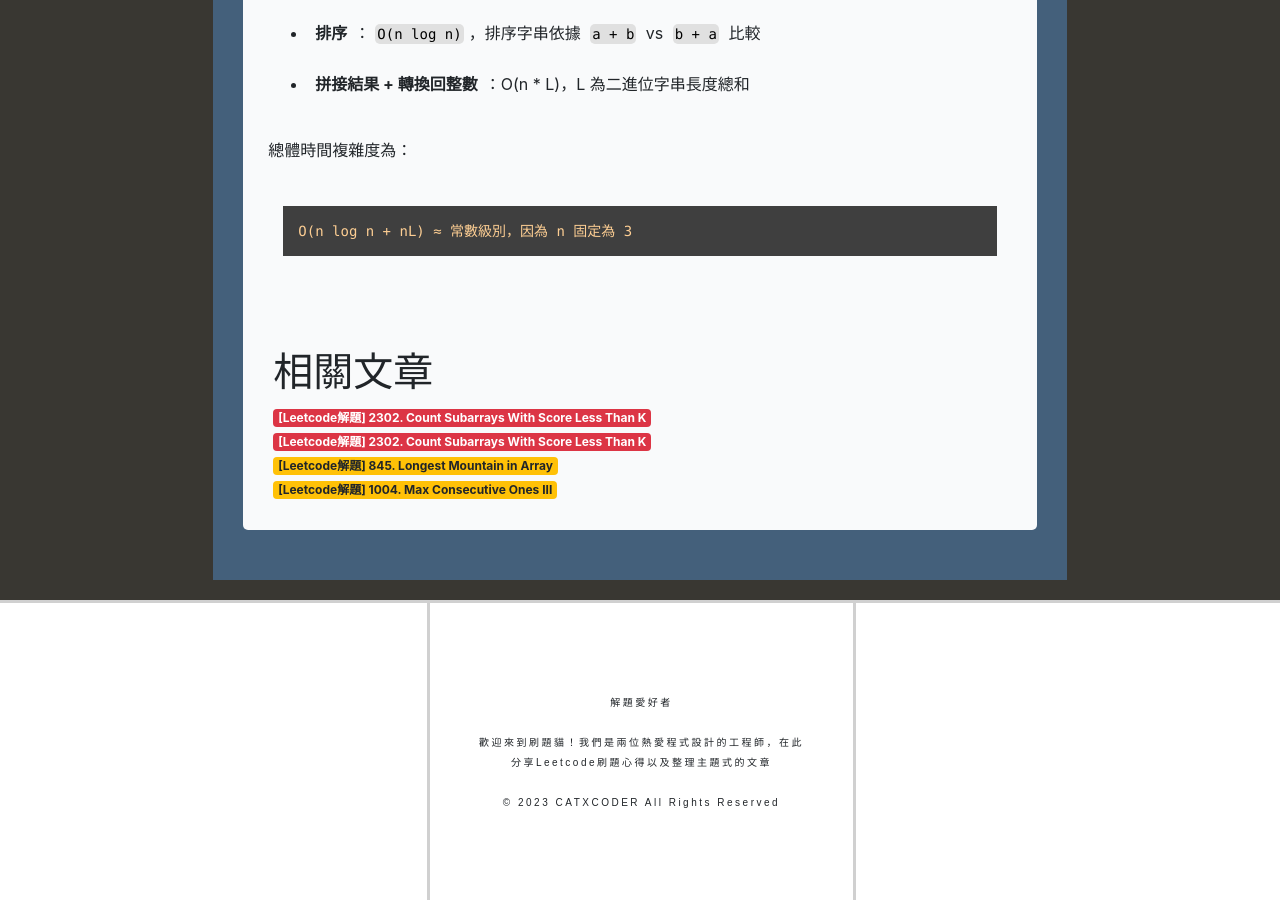
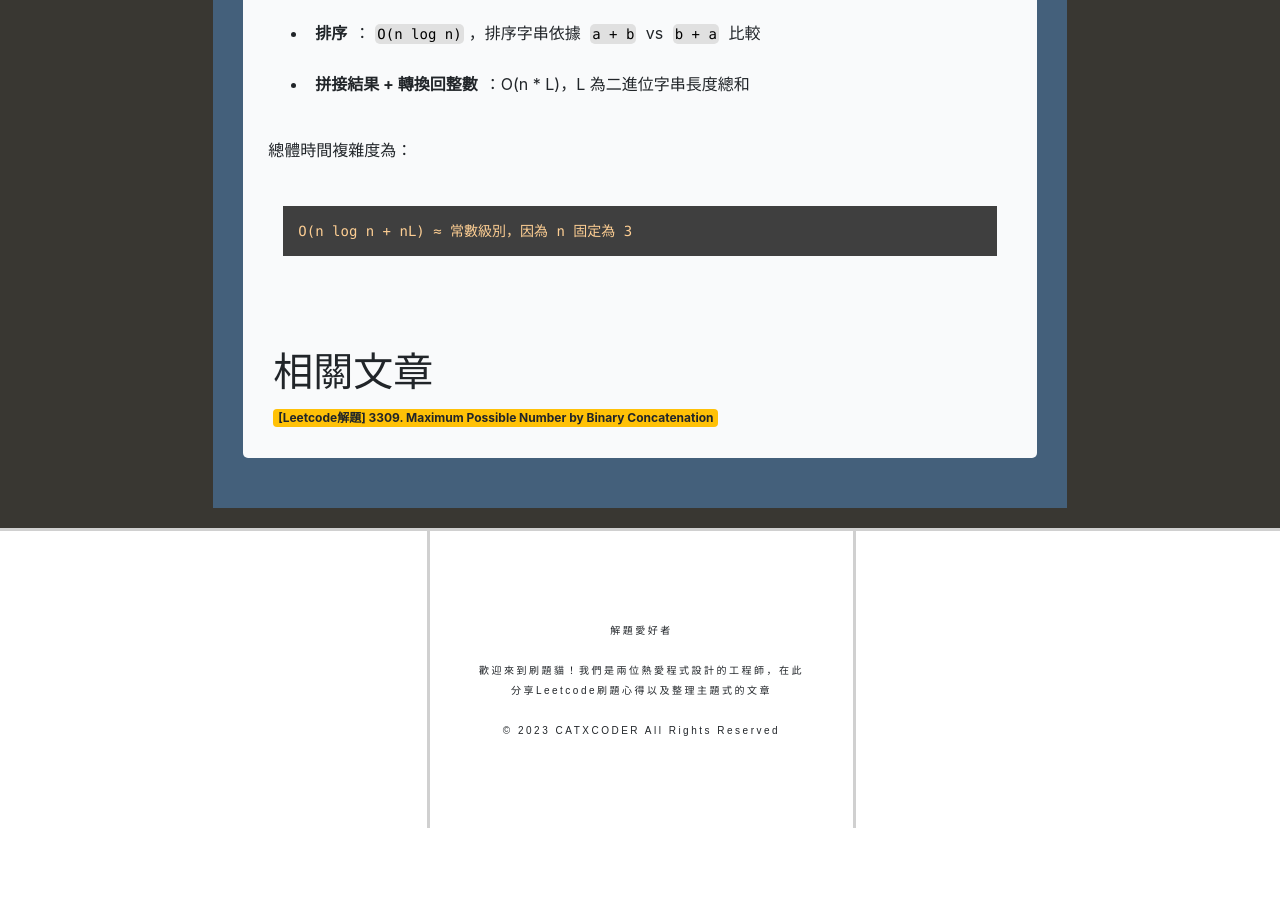
Before and after one commit to catxcoders/catxcoders.github.io, a Jekyll site: the page built from _posts/2025-06-06-3309-Maximum-Possible-Number-by-Binary-Concatenation.markdown, in a window 1280 px wide and 900 px high, scrolled down 2750 px. Built offline with Jekyll 4.4.1, drawn with Linux system fonts in a browser that asks for light colours; nearby versions of some CDN libraries; after the commit the page ends 3578 px from its top, so only the background shows below that; some of the changed text lies outside the part shown.

Commit message:
fix 3309

```diff
--- a/_posts/2025-06-06-3309-Maximum-Possible-Number-by-Binary-Concatenation.markdown
+++ b/_posts/2025-06-06-3309-Maximum-Possible-Number-by-Binary-Concatenation.markdown
@@ -1,9 +1,9 @@
 ---
 layout: article_post
-title:  "[Leetcode解題] 2302. Count Subarrays With Score Less Than K"
-description:  "2302. Count Subarrays With Score Less Than K"
-categories: hard
-tags: two-pointer
+title:  "[Leetcode解題] 3309. Maximum Possible Number by Binary Concatenation"
+description:  "3309. Maximum Possible Number by Binary Concatenation"
+categories: medium
+tags: bit-manipulation
 langs: python
 excerpt_separator: <!--more-->
 ---
```
